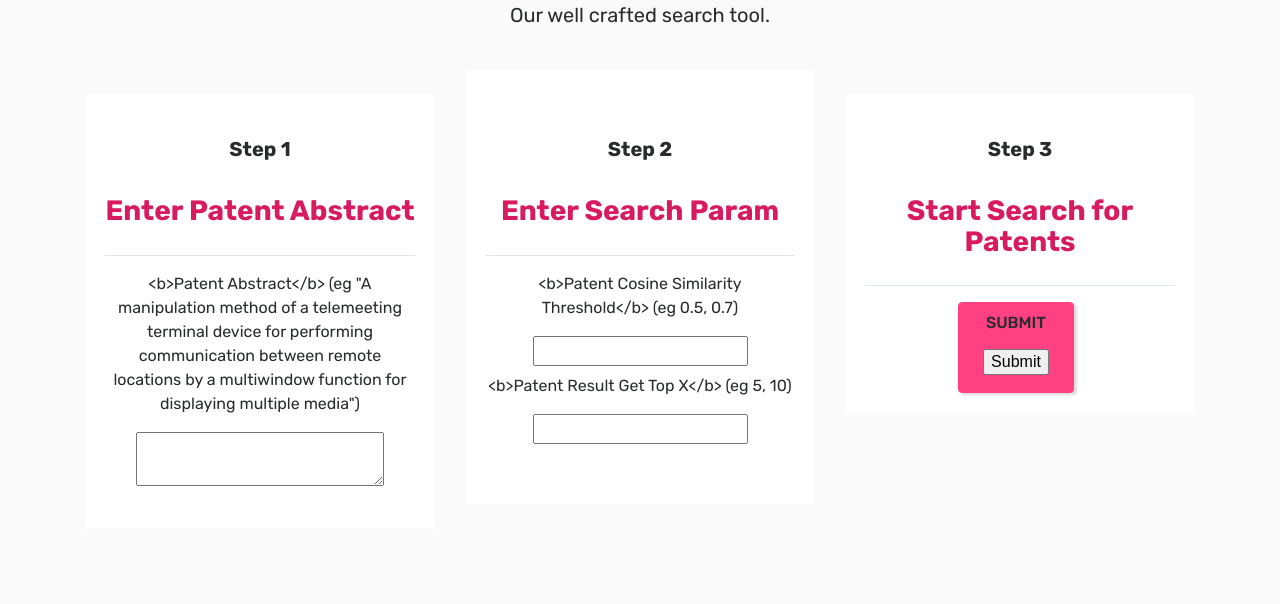
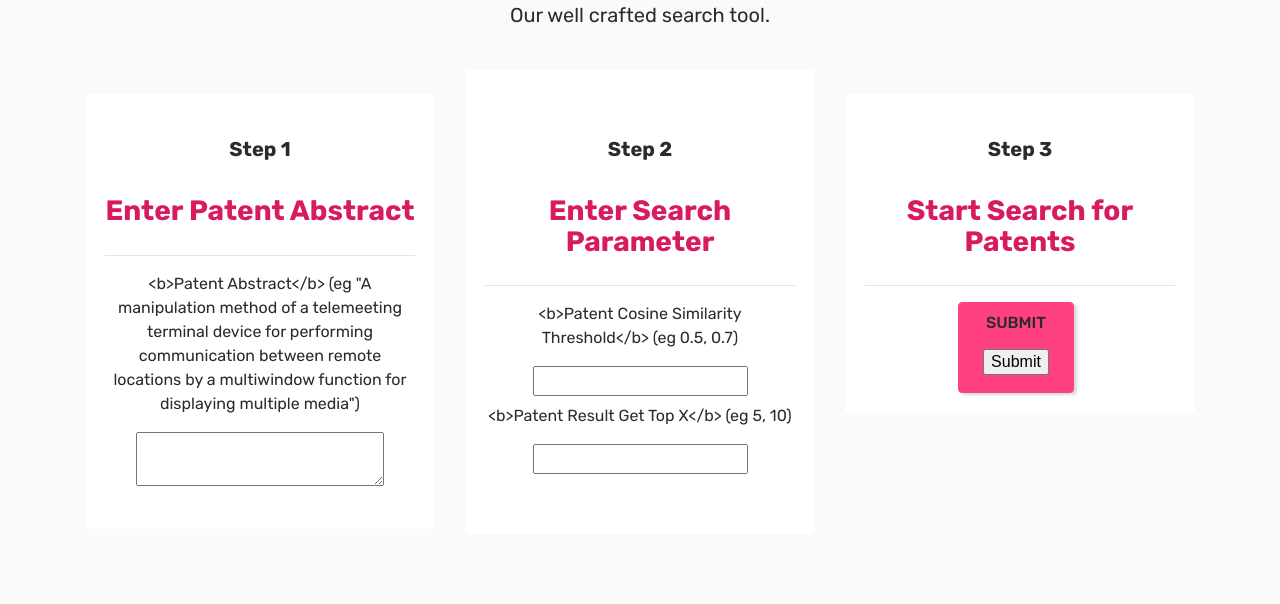
Before and after one commit to yanglinfang/W210CapstoneProject, a Flask app: page / in a window 1280 px wide. Shown: the part 2024-2628 px from the top of the page. Run offline with Flask 2, Linux system fonts and the light colour scheme; parts of the project's set-up code (start-up, migrations or seed data) failed here and were passed over; some libraries are stand-ins or nearby versions.

Commit message:
update text

```diff
--- a/templates/patentSearch.html
+++ b/templates/patentSearch.html
@@ -31,7 +31,7 @@
                 <div class="card pt-4 pb-4">
                     <div class="card-block">
                         <h5 class="card-title pt-4 text-orange">Step 2</h5>
-                        <h3 class="card-title text-primary pt-4">Enter Search Param</h3>
+                        <h3 class="card-title text-primary pt-4">Enter Search Parameter</h3>
                         <p class="card-text text-muted pb-3 border-bottom">
                             <div>{{ render_field( form.patent_cosine_sim_threshold ) }}</div>
                             <div>{{ render_field( form.patent_result_top ) }}</div>
```
